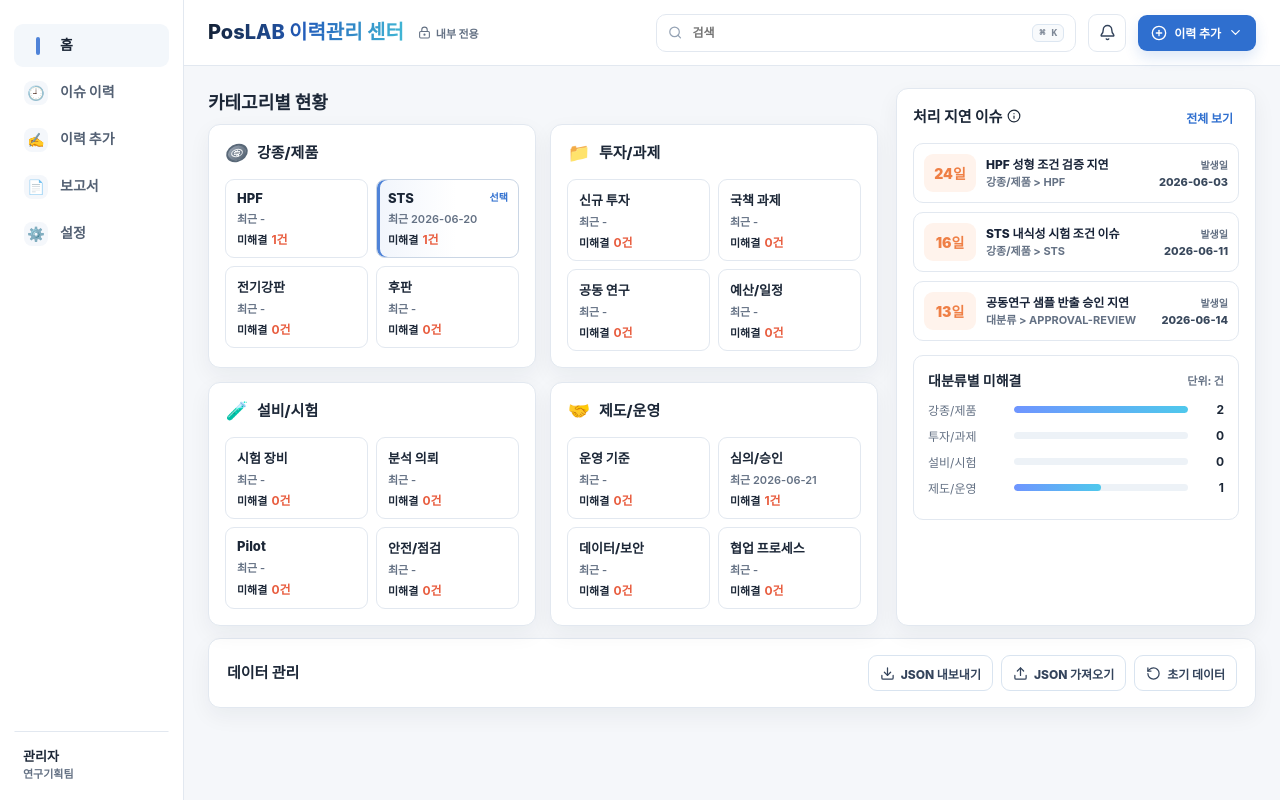
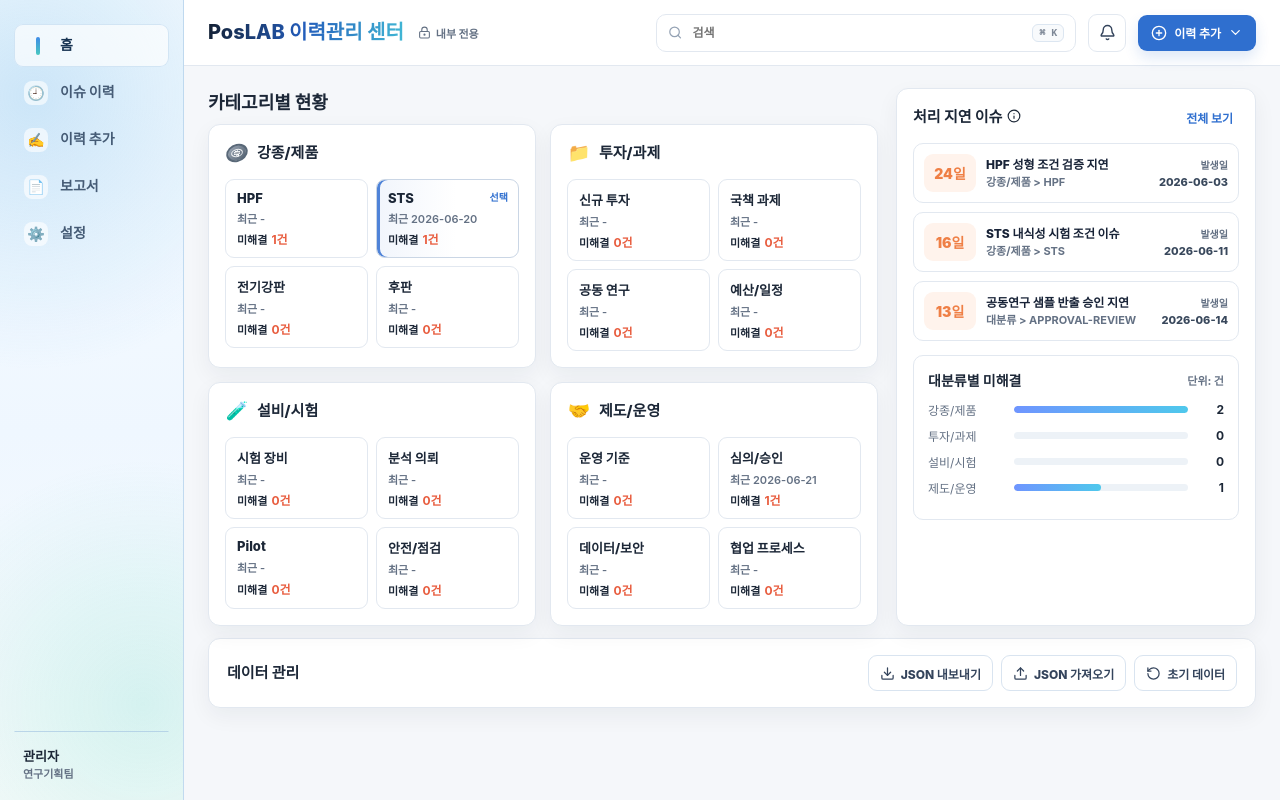
Before and after one commit to SSG87-pos/Issue-history-board, a React (Vite) app: page / in a window 1280 px wide. Built offline with nearby package versions, Linux system fonts and the light colour scheme.

Commit message:
fix: restore issue tags and soften sidebar color

```diff
--- a/src/components/HistoryList.tsx
+++ b/src/components/HistoryList.tsx
@@ -163,6 +163,7 @@ export function HistoryList({
                 >
                   <div className="row-meta">
                     <time>{entry.date}</time>
+                    {issue && <span className="issue-chip">{issue.groupLabel}</span>}
                     <span className={`status-dot-label phase-${STATUS_PHASES[entry.status]}`}>
                       {PHASE_LABELS[STATUS_PHASES[entry.status]]}
                     </span>
@@ -209,6 +210,7 @@ export function HistoryList({
                 }}
               >
                 <div className="row-meta">
+                  <span className="issue-chip">{issue.groupLabel}</span>
                   <span className={`status-dot-label phase-${STATUS_PHASES[issue.status]}`}>
                     {PHASE_LABELS[STATUS_PHASES[issue.status]]}
                   </span>
--- a/src/styles.css
+++ b/src/styles.css
@@ -3729,3 +3729,68 @@ body {
     display: none;
   }
 }
+
+/* Light color pass: add a soft sidebar wash and restore compact issue tags. */
+.app-sidebar {
+  border-right-color: rgba(189, 216, 239, 0.9);
+  background:
+    radial-gradient(circle at 18% 12%, rgba(122, 189, 235, 0.34), transparent 38%),
+    radial-gradient(circle at 78% 88%, rgba(84, 209, 189, 0.2), transparent 34%),
+    linear-gradient(180deg, #f8fcff 0%, #eff7ff 54%, #f7fbfb 100%);
+}
+
+.sidebar-nav button {
+  color: #455b75;
+}
+
+.sidebar-nav button:hover,
+.sidebar-nav button.is-active {
+  background: rgba(255, 255, 255, 0.68);
+  box-shadow: inset 0 0 0 1px rgba(189, 216, 239, 0.62);
+  color: #183453;
+}
+
+.sidebar-nav button.is-active::before {
+  background: linear-gradient(180deg, #3f8be8, #47c8c0);
+}
+
+.menu-emoji {
+  background: rgba(255, 255, 255, 0.62);
+}
+
+.sidebar-user {
+  border-top-color: rgba(169, 201, 227, 0.72);
+}
+
+.issue-chip {
+  display: inline-flex;
+  align-items: center;
+  min-width: 0;
+  max-width: 96px;
+  overflow: hidden;
+  color: #536276;
+  font-size: 10.5px;
+  font-weight: 780;
+  line-height: 1.2;
+  text-overflow: ellipsis;
+  white-space: nowrap;
+}
+
+.issue-chip::before {
+  width: 3px;
+  height: 10px;
+  border-radius: 999px;
+  background: #9ab4d8;
+  content: "";
+  margin-right: 5px;
+}
+
+.history-row.is-selected .issue-chip,
+.issue-group-row.is-selected .issue-chip {
+  color: #254c80;
+}
+
+.history-row.is-selected .issue-chip::before,
+.issue-group-row.is-selected .issue-chip::before {
+  background: var(--selection-rail);
+}
```
